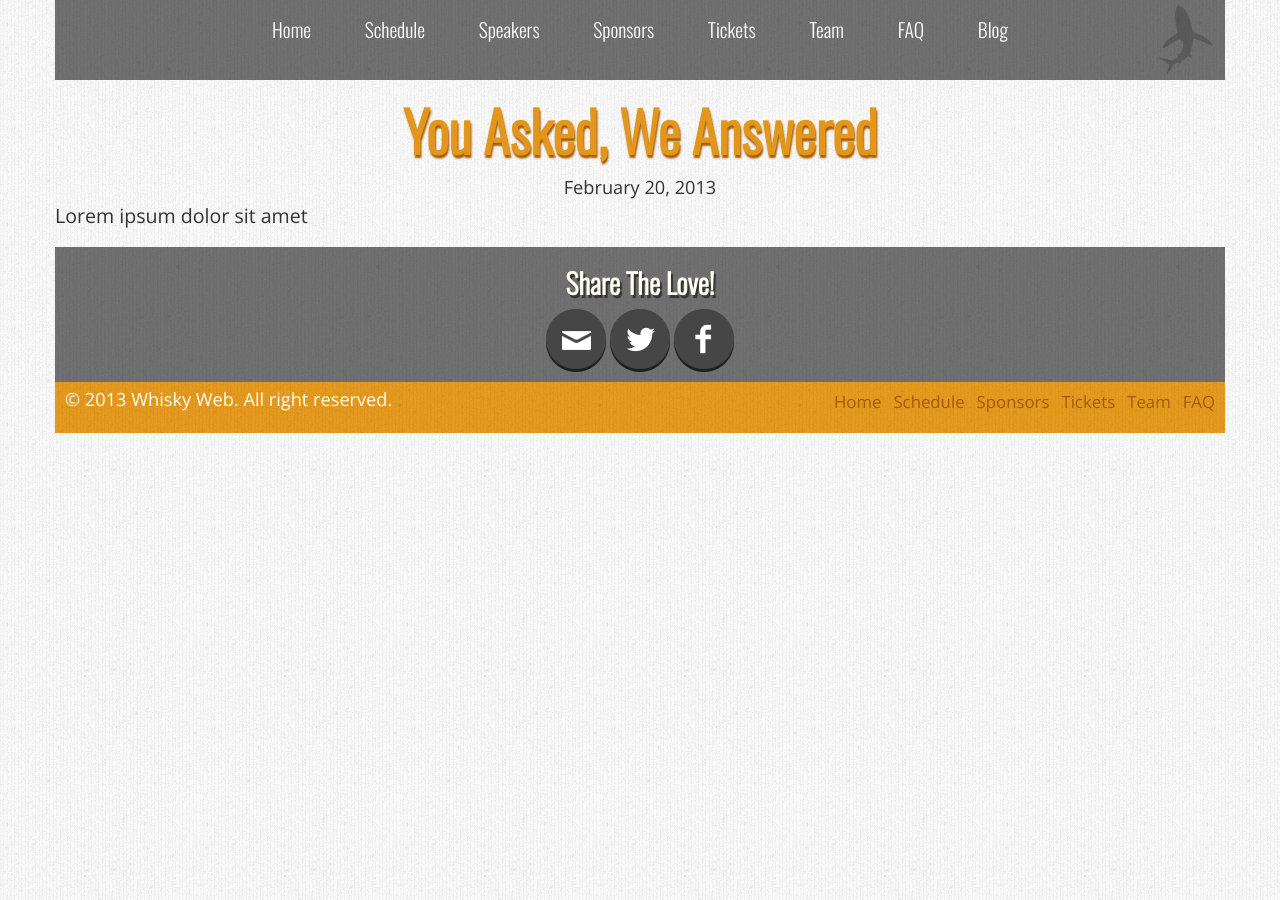
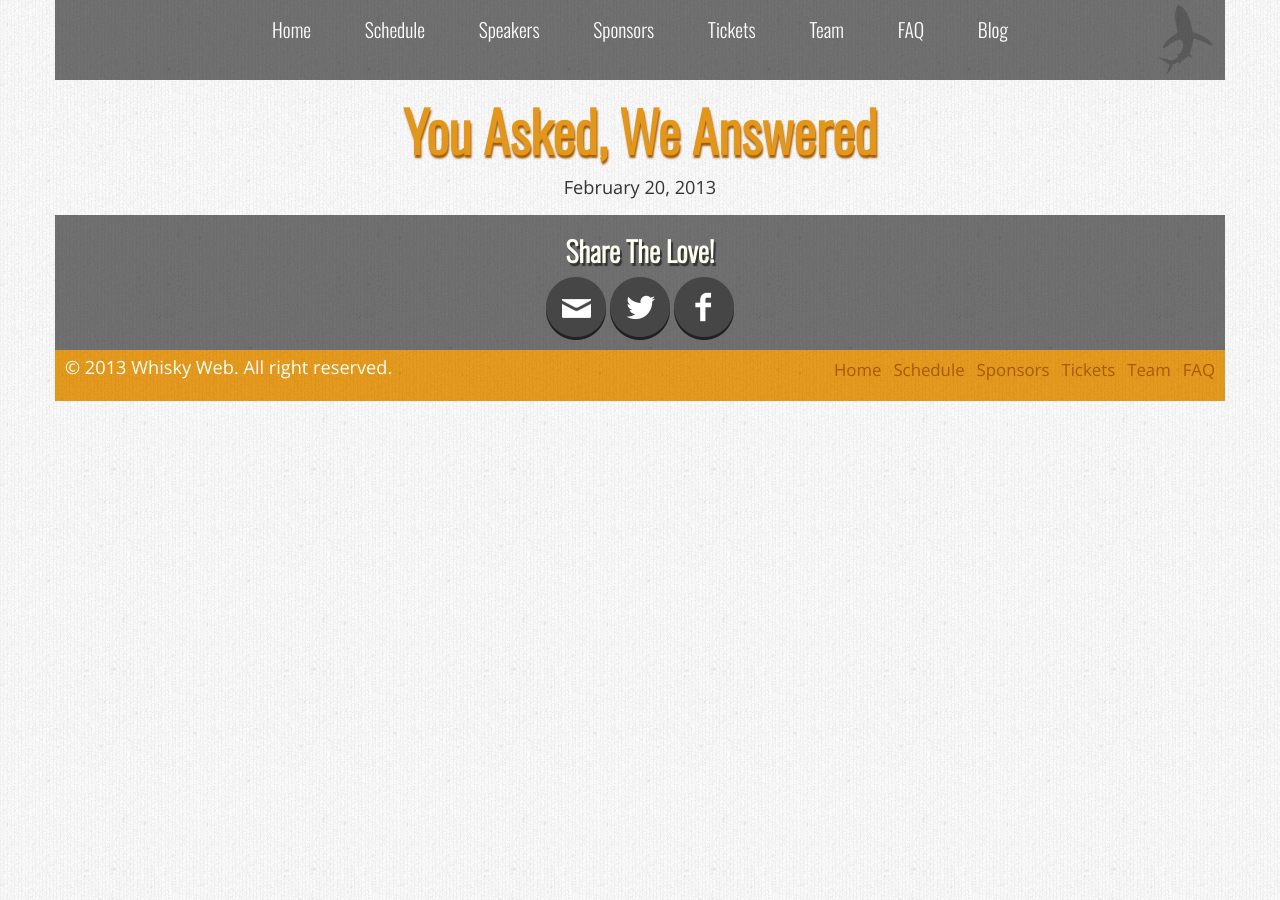
Before and after one commit to whiskyweb/whiskyweb-website, a Jekyll site: the page built from _posts/2013-02-20-you-asked-we-listened.markdown, in a window 1280 px wide. Built offline with Jekyll 4.4.1, drawn with Linux system fonts in a browser that asks for light colours; nearby versions of some CDN libraries; Markdown is read by kramdown in place of the engine named in the settings.

Commit message:
Add initial blgo post/

```diff
--- a/_posts/2013-02-20-you-asked-we-listened.markdown
+++ b/_posts/2013-02-20-you-asked-we-listened.markdown
@@ -4,4 +4,3 @@ layout: post
 title: You Asked, We Answered
 author: Max Manders
 ---
-Lorem ipsum dolor sit amet
```
